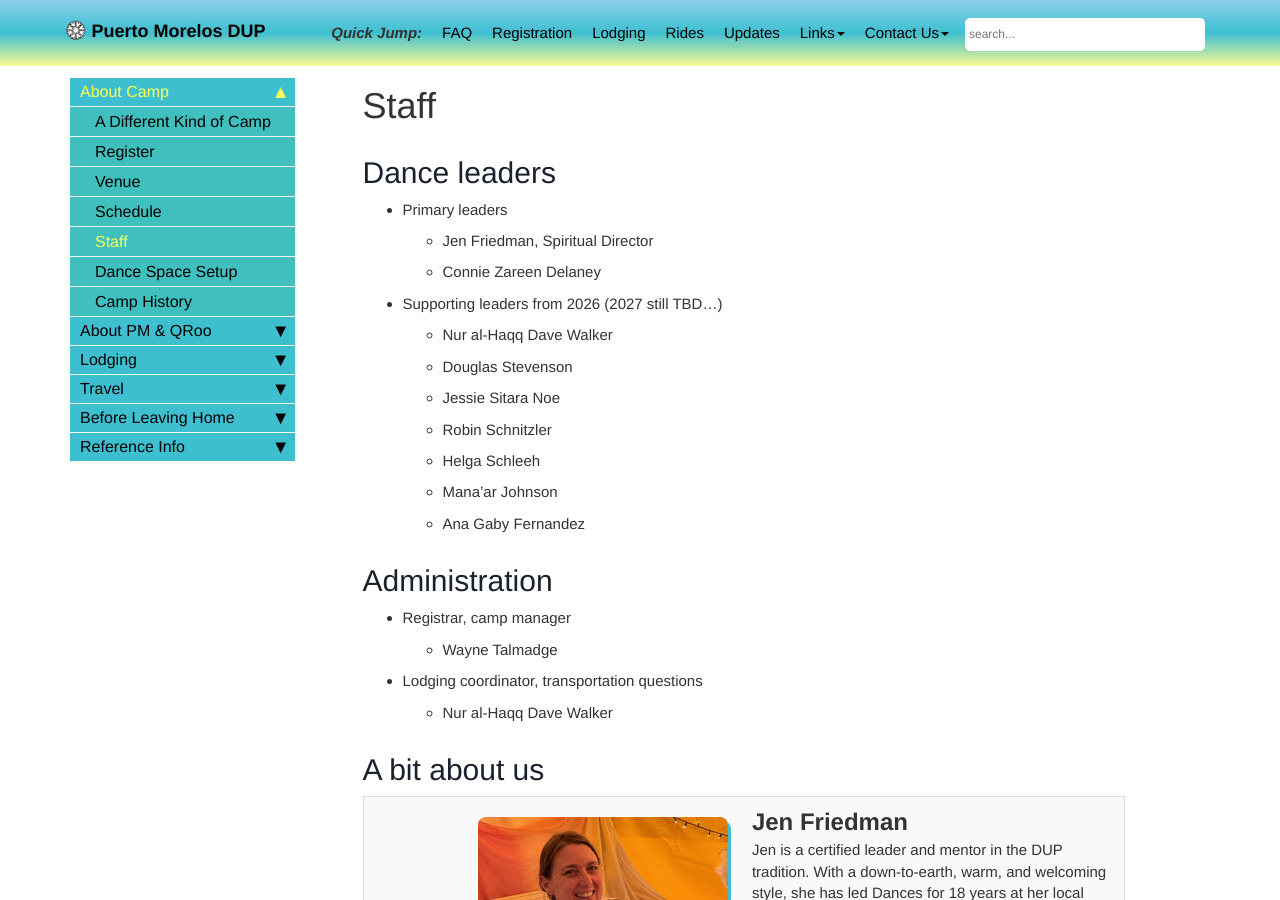
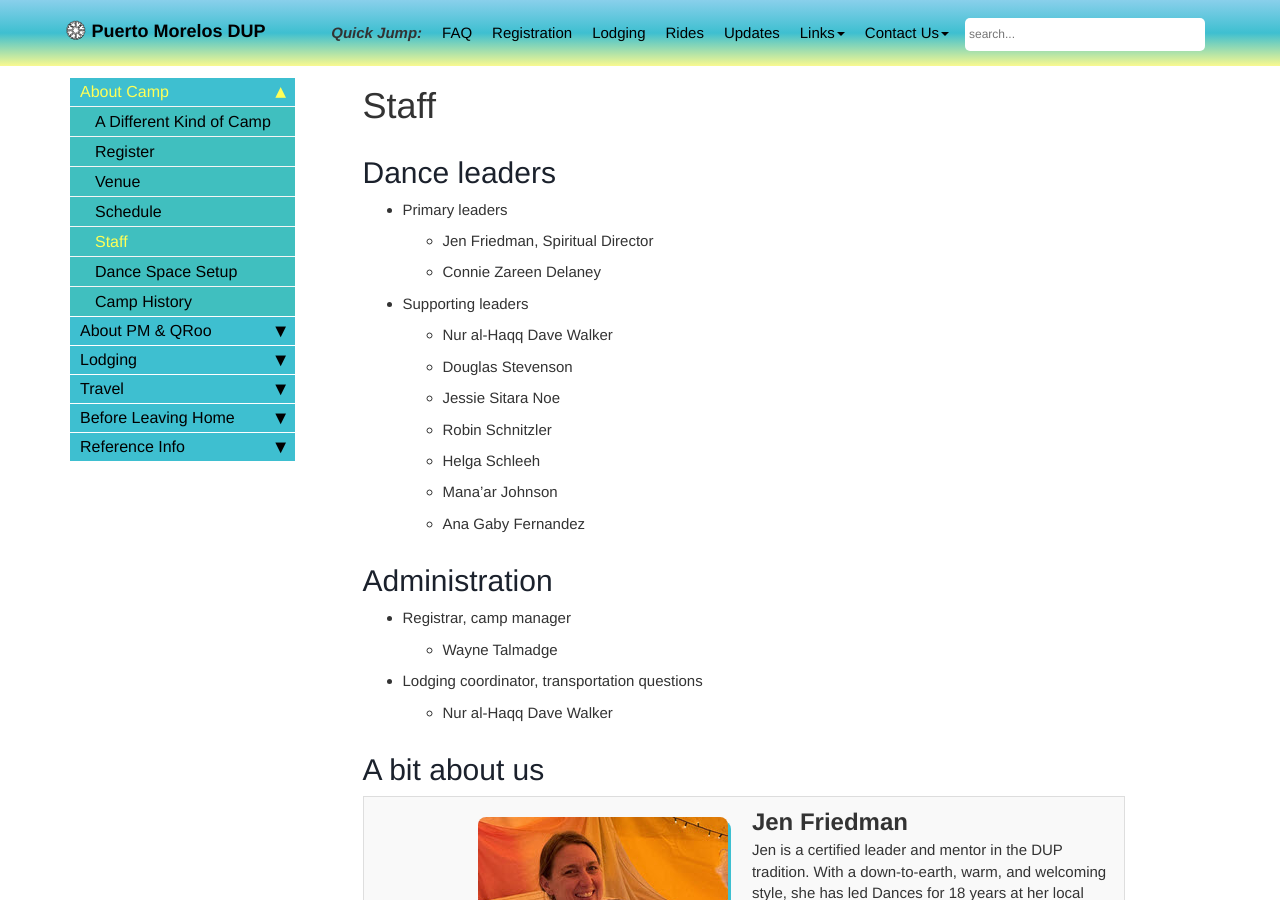
Before and after one commit to davewalker60/pmdup, a Jekyll site: the page built from pages/staff.md, in a window 1280 px wide and 900 px high. Built offline with Jekyll 4.4.1, drawn with Linux system fonts in a browser that asks for light colours; comment, search, counter and statistics services are not loaded.

Commit message:
make staff official

```diff
--- a/pages/staff.md
+++ b/pages/staff.md
@@ -12,7 +12,7 @@ search: include
 * Primary leaders
   * Jen Friedman, Spiritual Director
   * Connie Zareen Delaney
-* Supporting leaders from 2026 (2027 still TBD...)
+* Supporting leaders
   * Nur al-Haqq Dave Walker
   * Douglas Stevenson
   * Jessie Sitara Noe
```
